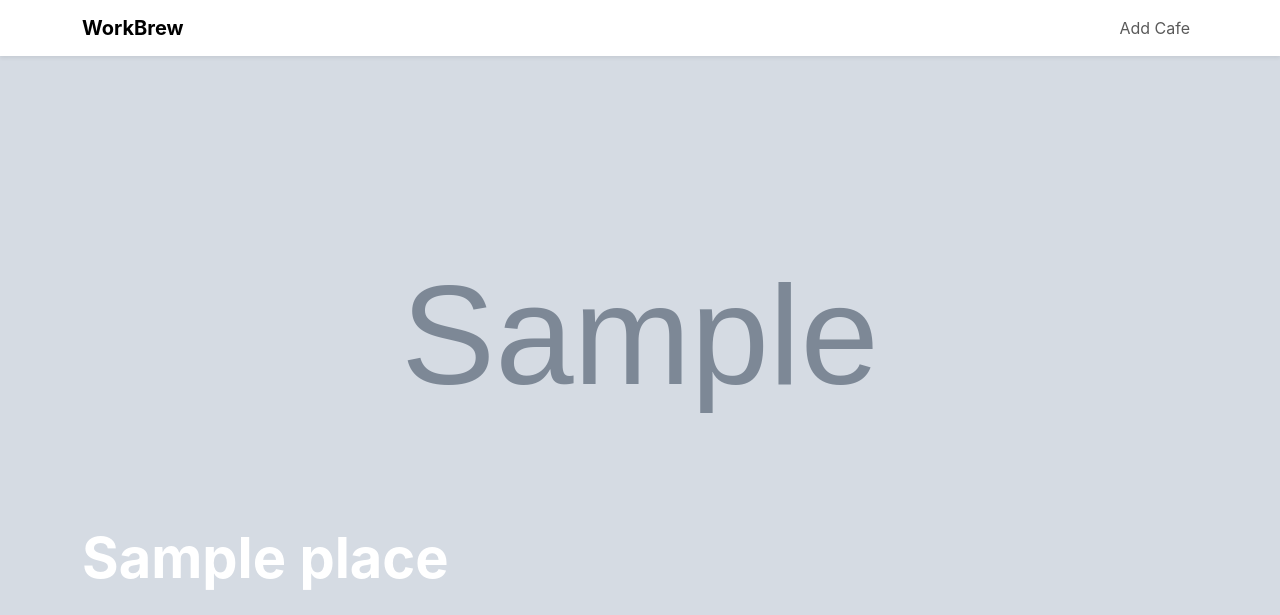
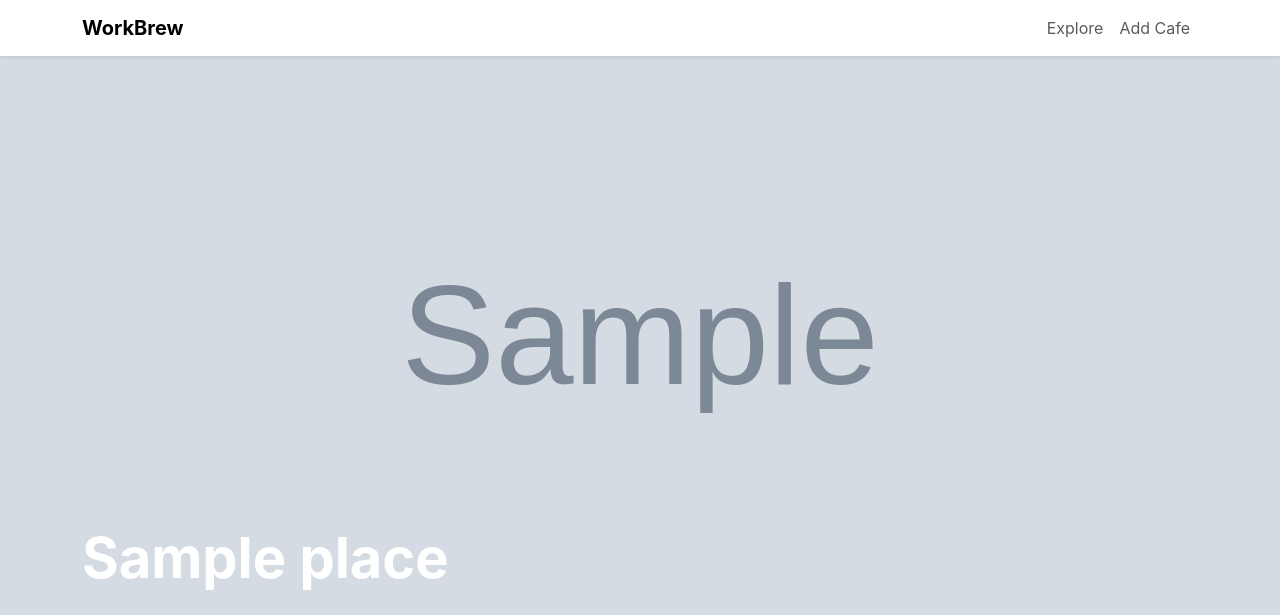
Before and after one commit to Justparthi/Work-Brew, a Django app: page /place/1/ in a window 1280 px wide. Shown: the top 615 px of the page. Run offline with Django 5.2, Linux system fonts and the light colour scheme; tables that the repository leaves empty hold one stand-in row (values such as "Sample post"); grey boxes marked "Sample" are stand-in pictures.

Commit message:
Feat: Db Upadtes

```diff
--- a/templates/index.html
+++ b/templates/index.html
@@ -24,7 +24,7 @@
                 <button class="navbar-toggler navbar-toggler-right" type="button" data-bs-toggle="collapse" data-bs-target="#navbarResponsive" aria-controls="navbarResponsive" aria-expanded="false" aria-label="Toggle navigation"><span class="navbar-toggler-icon"></span></button>
                 <div class="collapse navbar-collapse" id="navbarResponsive">
                     <ul class="navbar-nav ms-auto my-2 my-lg-0">
-                        <li class="nav-item"><a class="nav-link" href="#about">About</a></li>
+                        <li class="nav-item"><a class="nav-link" href="/cafe">Explore</a></li>
                         <li class="nav-item"><a class="nav-link" href="#services">Services</a></li>
                         <li class="nav-item"><a class="nav-link" href="/add">Add Cafe</a></li>
                         <li class="nav-item"><a class="nav-link" href="#contact">Contact</a></li>
--- a/templates/place_detail.html
+++ b/templates/place_detail.html
@@ -49,8 +49,11 @@
             <div class="collapse navbar-collapse" id="navbarNav">
                 <ul class="navbar-nav ms-auto">
                     <li class="nav-item">
-                        <a class="nav-link" href="/add">Add Cafe</a>
+                        <a class="nav-link" href="/cafe">Explore</a>
                     </li>
+                    <li class="nav-item">
+                      <a class="nav-link" href="/add">Add Cafe</a>
+                  </li>
                 </ul>
             </div>
         </div>
```
